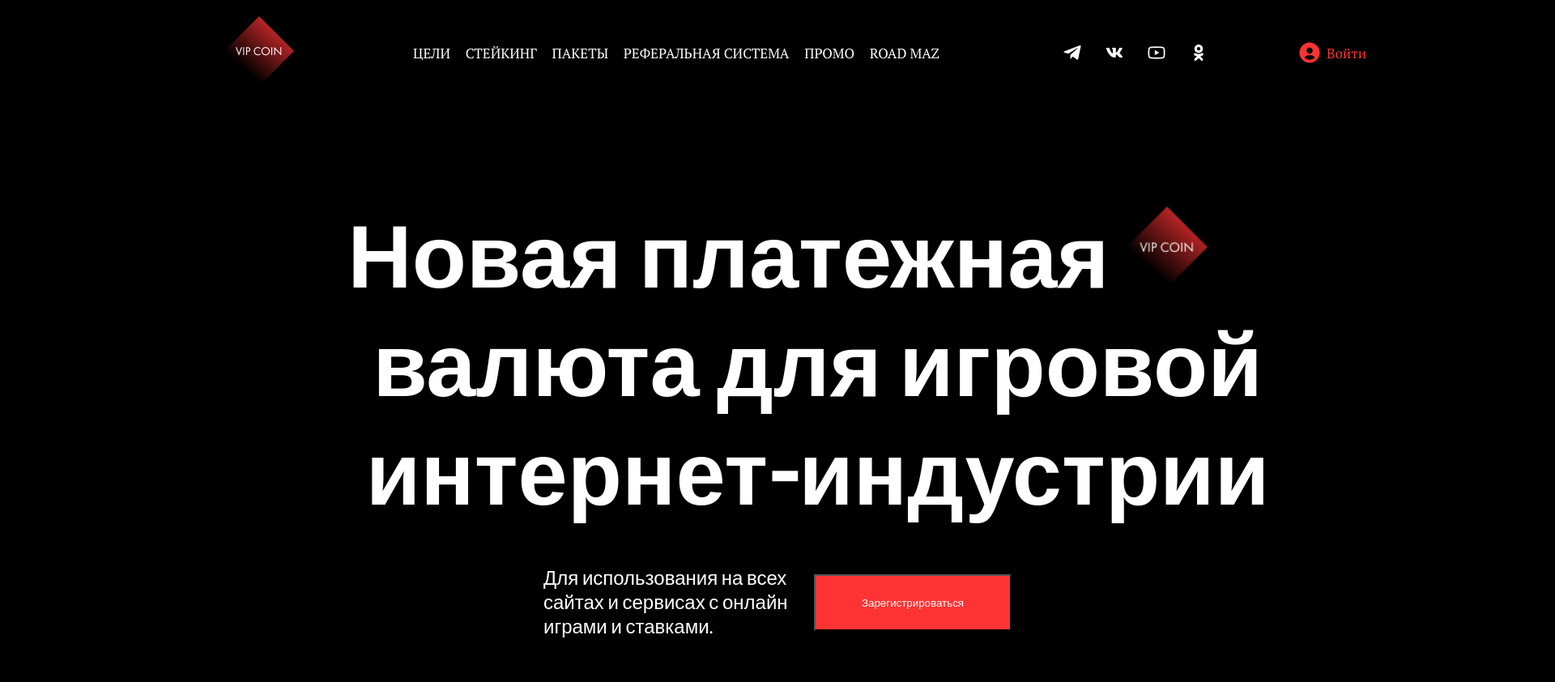
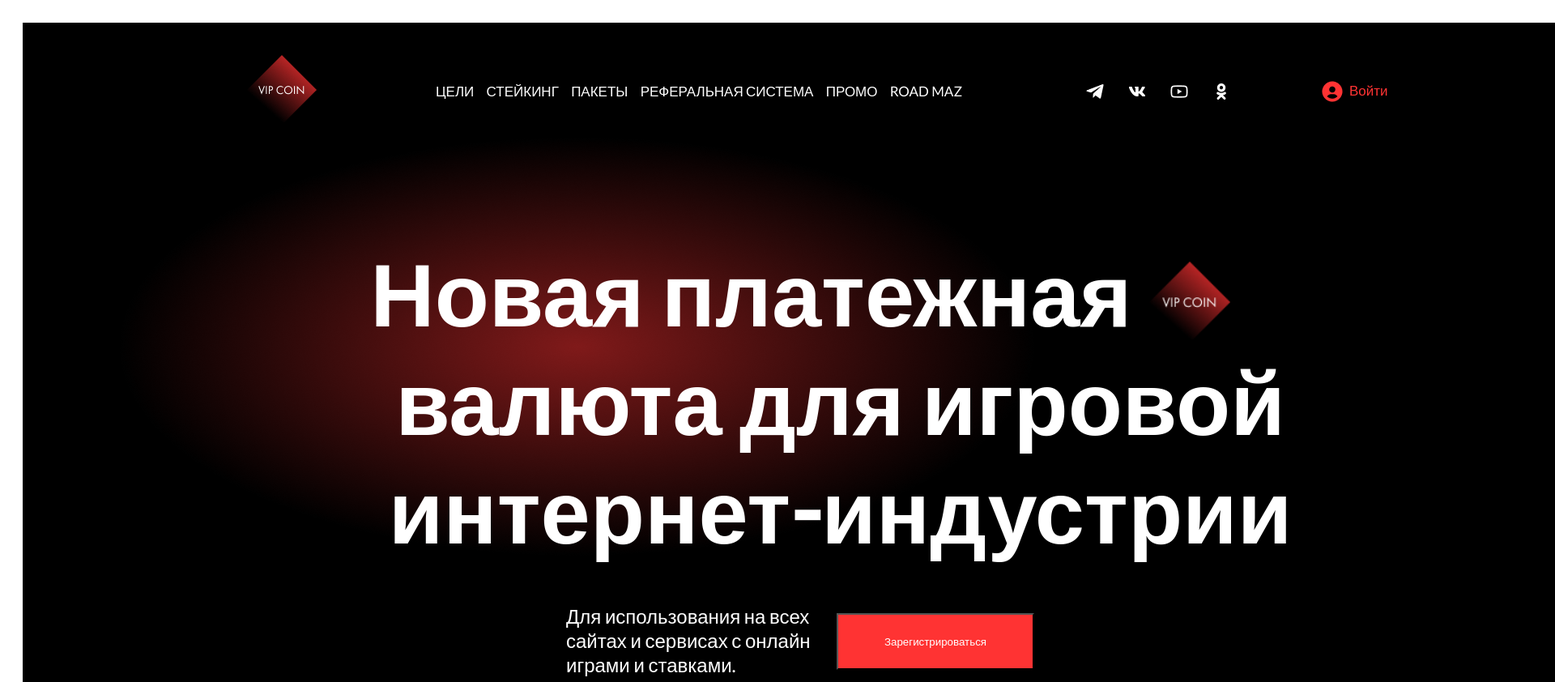
Before and after one commit to Kat3919/content, a plain HTML site: page index5.html in a window 1280 px wide. Shown: the top 842 px of the page at 81% size, 1920 px wide, since content can reach past the window. Drawn offline with Linux system fonts and the light colour scheme; a web font is replaced by a local one.

Commit message:
nev layout5

```diff
--- a/index5.html
+++ b/index5.html
@@ -15,8 +15,10 @@
       href="https://fonts.googleapis.com/css2?family=Kaushan+Script&family=PT+Serif&display=swap"
       rel="stylesheet"
     />
+    <link href="https://fonts.cdnfonts.com/css/comic-futura" rel="stylesheet" />
   </head>
   <body>
+    <main class="main-container">
       <header>
         <div class="container">
           <nav class="nav">
@@ -78,5 +80,6 @@
           <button class="zr-btn">Зарегистрироваться</button>
         </div>
       </section>
+    </main>
   </body>
 </html>
--- a/styles5.css
+++ b/styles5.css
@@ -1,14 +1,21 @@
 body {
+  padding: 20px;
+}
+.main-container {
   width: 1920px;
   height: 950px;
-  margin: 20px auto;
-  background: #000;
+  background: url("../content/Layout\ 5/Rectangle 6.png"), #000;
+  background-repeat: no-repeat;
+  background-position: 120px 142px;
 }
+
 .container {
   min-width: 1920px;
   width: 100%;
   margin: 0 auto;
   height: 100%;
+  padding: 20px 0 0 0;
+  padding: 20px 0 0 0;
 }
 
 .nav {
@@ -38,7 +45,7 @@ li {
 .site-nav > li > a {
   color: #fff;
   text-decoration: none;
-  font-family: "PT Serif", serif;
+  font-family: "Lato", sans-serif;
   font-size: 17px;
 }
 
@@ -59,7 +66,7 @@ li {
 }
 .log-btn {
   color: #f33;
-  font-family: "PT Serif", serif;
+  font-family: "Comic Futura", sans-serif;
   font-size: 17px;
   background-color: transparent;
   cursor: pointer;
@@ -87,6 +94,7 @@ h2 {
 .main-logo {
   width: 100px;
   height: 100px;
+  transform: translateY(20px);
 }
 .main-text-blok {
   display: flex;
@@ -108,3 +116,19 @@ button.zr-btn {
   margin-top: 61px;
   cursor: pointer;
 }
+li > a > img:hover {
+  transform: scale(1.5);
+}
+li > a:hover {
+  transform: scale(1.1);
+  color: #f33;
+}
+.nav-right:hover,
+.nav a:hover {
+  transform: scale(1.1);
+}
+button:hover {
+  transform: scale(1.2);
+  text-transform: calc(1.4);
+  font-weight: 700;
+}
```
Also changed, not shown: Layout 5/Rectangle 6.png (added), 1 other file. Lines whose indentation alone changed are shown as unchanged.
